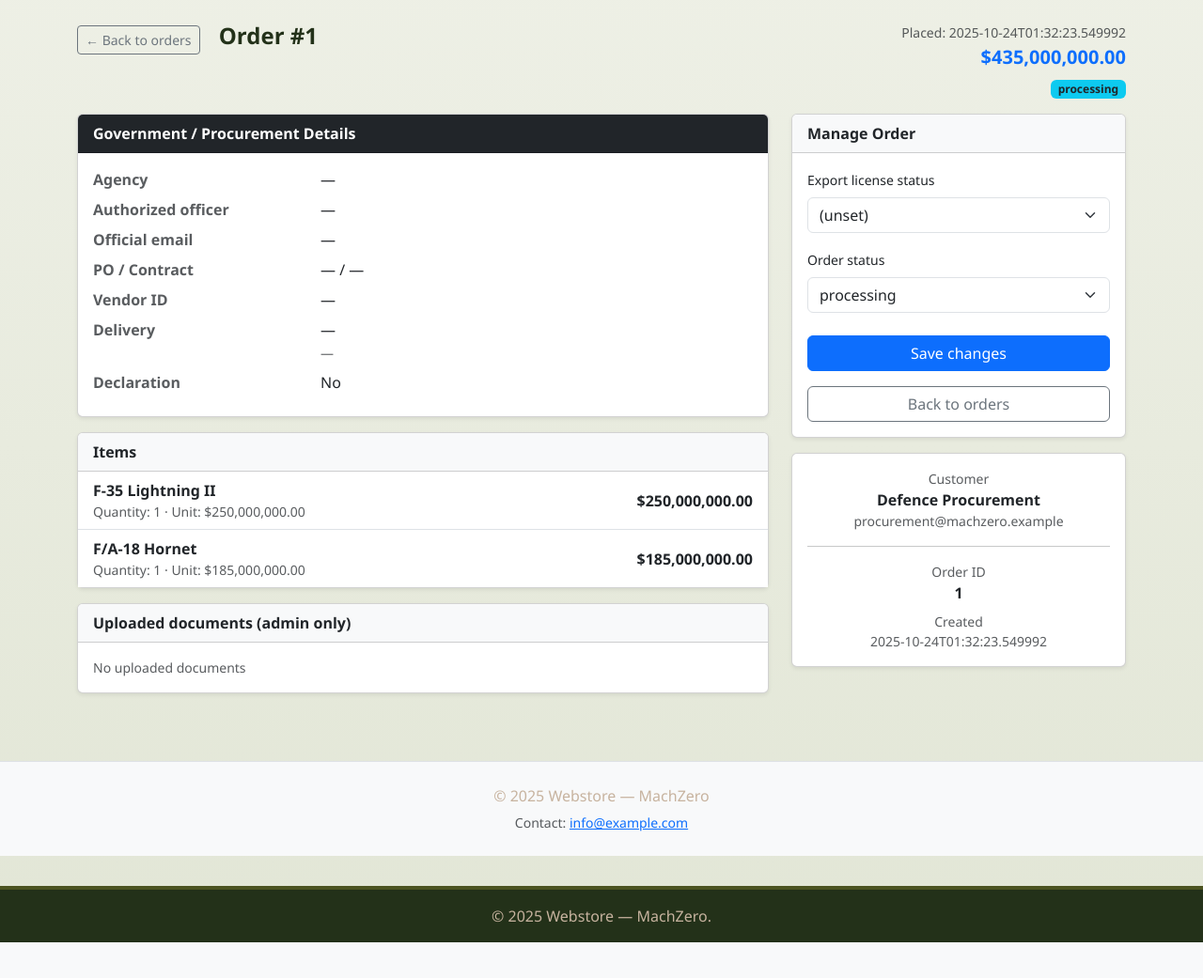
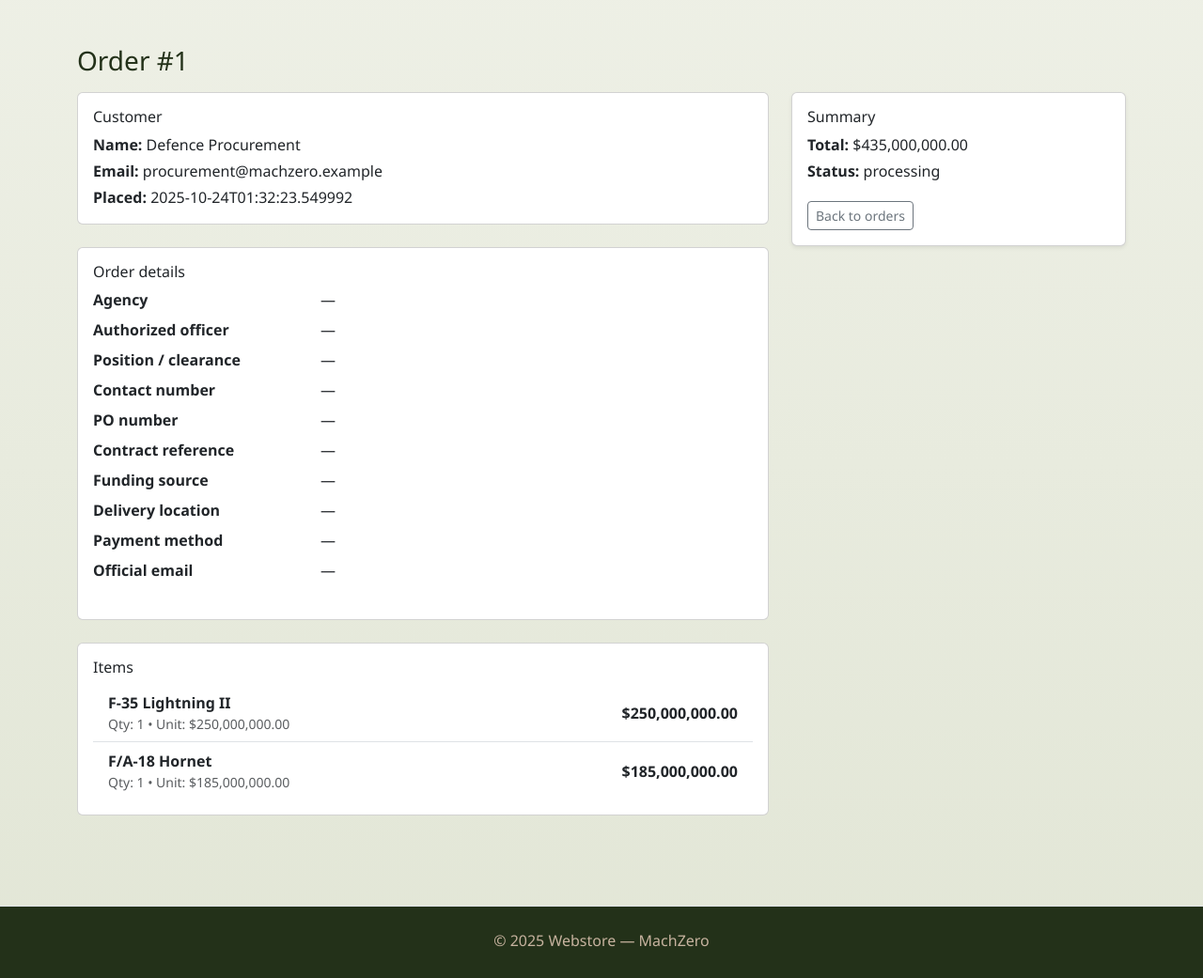
Before and after one commit to ollienunn/flask_test, a Flask app: page /admin/order/1 in a window 1280 px wide. Shown: the part 57-1098 px from the top of the page at 94% size. Before the commit the page ends 1060 px from the top, so only its background shows below. Run offline with Flask 3, Linux system fonts and the light colour scheme; a user stored in the database is signed in; data comes from the database, SQL or seed files in the repository; both versions use the stored data as it was after the commit; parts of the project's set-up code (start-up, migrations or seed data) failed here and were passed over.

Commit message:
Tried to make it so the admin panel will unencypt the data because currently the database and admin panel is both encrypted

```diff
--- a/templates/admin_order_detail.html
+++ b/templates/admin_order_detail.html
@@ -2,185 +2,107 @@
 <html lang="en">
 <head>
   <meta charset="utf-8">
-  <title>Admin — Order #{{ order.id }}</title>
+  <title>Order #{{ order.id }} — Admin</title>
   <meta name="viewport" content="width=device-width,initial-scale=1">
   <link href="https://cdn.jsdelivr.net/npm/bootstrap@5.3.0/dist/css/bootstrap.min.css" rel="stylesheet">
   <link rel="stylesheet" href="{{ url_for('static', filename='css/styles.css') }}">
-
-<!-- PWA: manifest, favicon and theme colour -->
   <link rel="manifest" href="{{ url_for('static', filename='manifest.json') }}">
   <link rel="icon" href="{{ url_for('static', filename='images/logo.png') }}" type="image/png">
   <meta name="theme-color" content="#0b3d2e">
-
 </head>
 <body>
   {% include 'navbar.html' %}
 
-  <main class="container py-4">
-    <div class="d-flex justify-content-between align-items-start mb-3">
-      <div>
-        <a class="btn btn-sm btn-outline-secondary" href="{{ url_for('admin_orders') }}">&larr; Back to orders</a>
-        <h4 class="d-inline-block ms-3 fw-bold">Order #{{ order.id }}</h4>
-      </div>
-      <div class="text-end">
-        <div class="small text-muted">Placed: {{ order.created_at }}</div>
-        <div class="h5 mt-1 text-primary fw-semibold">${{ "{:,.2f}".format(order.total) }}</div>
-        {% set s = order.status or '' %}
-        {% if s %}
-          <div class="mt-2">
-            {% if s == 'placed' %}<span class="badge bg-primary">{{ s }}</span>
-            {% elif s == 'processing' %}<span class="badge bg-info text-dark">{{ s }}</span>
-            {% elif s == 'shipped' %}<span class="badge bg-secondary">{{ s }}</span>
-            {% elif s == 'completed' %}<span class="badge bg-success">{{ s }}</span>
-            {% elif s == 'cancelled' %}<span class="badge bg-danger">{{ s }}</span>
-            {% else %}<span class="badge bg-secondary">{{ s }}</span>{% endif %}
+  <main class="container py-5">
+    <h3 class="mb-3">Order #{{ order.id }}</h3>
+
+    <div class="row">
+      <div class="col-md-8">
+        <div class="card mb-4">
+          <div class="card-body">
+            <h6 class="card-title">Customer</h6>
+            <p class="mb-1"><strong>Name:</strong> {{ order.customer_name or order.customer_name }}</p>
+            <p class="mb-1"><strong>Email:</strong> {{ order.customer_email or '—' }}</p>
+            <p class="mb-0"><strong>Placed:</strong> {{ order.created_at or order.order_created or '—' }}</p>
           </div>
-        {% endif %}
-      </div>
-    </div>
+        </div>
 
-    <div class="row g-4">
-      <div class="col-lg-8">
-        <div class="card shadow-sm mb-3">
-          <div class="card-header bg-dark text-white"><strong>Government / Procurement Details</strong></div>
+        <div class="card mb-4">
           <div class="card-body">
-            <dl class="row mb-0">
-              <dt class="col-sm-4 text-muted">Agency</dt><dd class="col-sm-8">{{ order.agency or '—' }}</dd>
-              <dt class="col-sm-4 text-muted">Authorized officer</dt><dd class="col-sm-8">{{ order.authorized_officer or '—' }}</dd>
-              <dt class="col-sm-4 text-muted">Official email</dt><dd class="col-sm-8">{{ order.official_email or '—' }}</dd>
-              <dt class="col-sm-4 text-muted">PO / Contract</dt><dd class="col-sm-8">{{ order.po_number or '—' }} / {{ order.contract_reference or '—' }}</dd>
-              <dt class="col-sm-4 text-muted">Vendor ID</dt><dd class="col-sm-8">{{ order.vendor_id or '—' }}</dd>
-              <dt class="col-sm-4 text-muted">Delivery</dt><dd class="col-sm-8">{{ order.delivery_location or '—' }}<br><small class="text-muted">{{ order.required_delivery_date or '—' }}</small></dd>
-              <dt class="col-sm-4 text-muted">Declaration</dt><dd class="col-sm-8">{{ 'Yes' if order.declaration_agreed else 'No' }}</dd>
+            <h6 class="card-title">Order details</h6>
+
+            <dl class="row">
+              <dt class="col-sm-4">Agency</dt>
+              <dd class="col-sm-8">{{ order.get('agency_decrypted') or order.get('agency') or '—' }}</dd>
+
+              <dt class="col-sm-4">Authorized officer</dt>
+              <dd class="col-sm-8">{{ order.get('authorized_officer_decrypted') or order.get('authorized_officer') or '—' }}</dd>
+
+              <dt class="col-sm-4">Position / clearance</dt>
+              <dd class="col-sm-8">{{ order.get('position_clearance_decrypted') or order.get('position_clearance') or '—' }}</dd>
+
+              <dt class="col-sm-4">Contact number</dt>
+              <dd class="col-sm-8">{{ order.get('contact_number_decrypted') or order.get('contact_number') or '—' }}</dd>
+
+              <dt class="col-sm-4">PO number</dt>
+              <dd class="col-sm-8">{{ order.get('po_number_decrypted') or order.get('po_number') or '—' }}</dd>
+
+              <dt class="col-sm-4">Contract reference</dt>
+              <dd class="col-sm-8">{{ order.get('contract_reference_decrypted') or order.get('contract_reference') or '—' }}</dd>
+
+              <dt class="col-sm-4">Funding source</dt>
+              <dd class="col-sm-8">{{ order.get('funding_source_decrypted') or order.get('funding_source') or '—' }}</dd>
+
+              <dt class="col-sm-4">Delivery location</dt>
+              <dd class="col-sm-8">{{ order.get('delivery_location_decrypted') or order.get('delivery_location') or '—' }}</dd>
+
+              <dt class="col-sm-4">Payment method</dt>
+              <dd class="col-sm-8">{{ order.get('payment_method_decrypted') or order.get('payment_method') or '—' }}</dd>
+
+              <dt class="col-sm-4">Official email</dt>
+              <dd class="col-sm-8">{{ order.official_email or '—' }}</dd>
             </dl>
           </div>
         </div>
 
-        <div class="card shadow-sm mb-3">
-          <div class="card-header bg-light"><strong>Items</strong></div>
-          <div class="card-body p-0">
+        <div class="card">
+          <div class="card-body">
+            <h6 class="card-title">Items</h6>
             <ul class="list-group list-group-flush">
               {% for it in items %}
                 <li class="list-group-item d-flex justify-content-between align-items-center">
                   <div>
-                    <div class="fw-semibold">{{ it["name"] }}</div>
-                    <div class="small text-muted">Quantity: {{ it["quantity"] }} · Unit: ${{ "{:,.2f}".format(it["unit_price"]) }}</div>
+                    <div class="fw-semibold">{{ it.name }}</div>
+                    <div class="small text-muted">Qty: {{ it.quantity }} • Unit: ${{ "{:,.2f}".format(it.unit_price) }}</div>
                   </div>
-                  <div class="fw-semibold">${{ "{:,.2f}".format(it["unit_price"] * it["quantity"]) }}</div>
+                  <div class="fw-semibold">${{ "{:,.2f}".format(it.quantity * it.unit_price) }}</div>
                 </li>
               {% endfor %}
             </ul>
           </div>
         </div>
-
-        <div class="card shadow-sm">
-          <div class="card-header bg-light"><strong>Uploaded documents (admin only)</strong></div>
-          <div class="card-body">
-            <div class="d-flex flex-column gap-2">
-              {% if order.auth_doc %}
-                <a class="btn btn-outline-primary btn-sm w-100 text-start" href="{{ url_for('admin_download_upload', filename=order.auth_doc) }}">Authorization Document</a>
-              {% endif %}
-              {% if order.end_user_cert %}
-                <a class="btn btn-outline-primary btn-sm w-100 text-start" href="{{ url_for('admin_download_upload', filename=order.end_user_cert) }}">End-User Certificate</a>
-              {% endif %}
-              {% if order.digital_signature %}
-                <a class="btn btn-outline-primary btn-sm w-100 text-start" href="{{ url_for('admin_download_upload', filename=order.digital_signature) }}">Digital Signature</a>
-              {% endif %}
-              {% if not (order.auth_doc or order.end_user_cert or order.digital_signature) %}
-                <div class="text-muted small">No uploaded documents</div>
-              {% endif %}
-            </div>
-          </div>
-        </div>
       </div>
 
-      <div class="col-lg-4">
-        <div class="card shadow-sm mb-3">
-          <div class="card-header bg-light"><strong>Manage Order</strong></div>
+      <div class="col-md-4">
+        <div class="card shadow-sm">
           <div class="card-body">
-            <form method="post" class="row g-2">
-              <div>
-                <label class="form-label small">Export license status</label>
-                <select name="export_license_status" class="form-select mb-2">
-                  <option value="" {% if not order.export_license_status %}selected{% endif %}>(unset)</option>
-                  <option {% if order.export_license_status=='Pending' %}selected{% endif %}>Pending</option>
-                  <option {% if order.export_license_status=='Approved' %}selected{% endif %}>Approved</option>
-                  <option {% if order.export_license_status=='Exempt' %}selected{% endif %}>Exempt</option>
-                </select>
-              </div>
-
-              <div>
-                <label class="form-label small">Order status</label>
-                <select name="status" class="form-select mb-3">
-                  <option {% if order.status=='placed' %}selected{% endif %}>placed</option>
-                  <option {% if order.status=='processing' %}selected{% endif %}>processing</option>
-                  <option {% if order.status=='shipped' %}selected{% endif %}>shipped</option>
-                  <option {% if order.status=='completed' %}selected{% endif %}>completed</option>
-                  <option {% if order.status=='cancelled' %}selected{% endif %}>cancelled</option>
-                </select>
-              </div>
-
-              <div class="d-grid mb-2">
-                <button class="btn btn-primary">Save changes</button>
-              </div>
-
-              <div class="d-grid">
-                <a href="{{ url_for('admin_orders') }}" class="btn btn-outline-secondary">Back to orders</a>
-              </div>
-            </form>
-          </div>
-        </div>
-
-        <div class="card shadow-sm">
-          <div class="card-body text-center">
-            <div class="small text-muted">Customer</div>
-            <div class="fw-semibold">{{ order.customer_name or '—' }}</div>
-            <div class="small text-muted">{{ order.customer_email or '—' }}</div>
-            <hr>
-            <div class="small text-muted">Order ID</div>
-            <div class="fw-bold">{{ order.id }}</div>
-            <div class="small text-muted mt-2">Created</div>
-            <div class="text-muted small">{{ order.created_at }}</div>
+            <h6 class="card-title">Summary</h6>
+            <p class="mb-1"><strong>Total:</strong> ${{ "{:,.2f}".format(order.total or 0) }}</p>
+            <p class="mb-1"><strong>Status:</strong> {{ order.status }}</p>
+            <a href="{{ url_for('admin_orders') }}" class="btn btn-sm btn-outline-secondary mt-3">Back to orders</a>
           </div>
         </div>
       </div>
     </div>
+
   </main>
 
-  <!-- Footer -->
-  <footer class="bg-light border-top py-4 mt-5">
+  <footer class="site-footer border-top py-4 mt-5">
     <div class="container text-center">
       <p class="mb-1">&copy; 2025 Webstore — MachZero</p>
-      <small class="text-muted">Contact: <a href="mailto:info@example.com">info@example.com</a></small>
     </div>
   </footer>
 
   <script src="https://cdn.jsdelivr.net/npm/bootstrap@5.3.0/dist/js/bootstrap.bundle.min.js"></script>
 </body>
-
-<footer>
-  <div class="container">
-    &copy; {{ 2025 }} Webstore — MachZero.
-  </div>
-</footer>
-
-<script>
-  // read ?selected=... and highlight + scroll that product into view
-  document.addEventListener('DOMContentLoaded', function () {
-    const params = new URLSearchParams(window.location.search);
-    const selected = params.get('selected');
-    if (!selected) return;
-    const el = document.getElementById('product-' + selected);
-    if (!el) return;
-    // small delay so page renders then perform smooth scroll + highlight
-    setTimeout(function () {
-      el.classList.add('product-highlight');
-      el.scrollIntoView({ behavior: 'smooth', block: 'center' });
-      // ensure pronounced focus for keyboard users
-      el.setAttribute('tabindex', '-1');
-      el.focus({ preventScroll: true });
-    }, 180);
-  });
-</script>
-
 </html>
```
Also changed, not shown: store.db, 2 other files.
